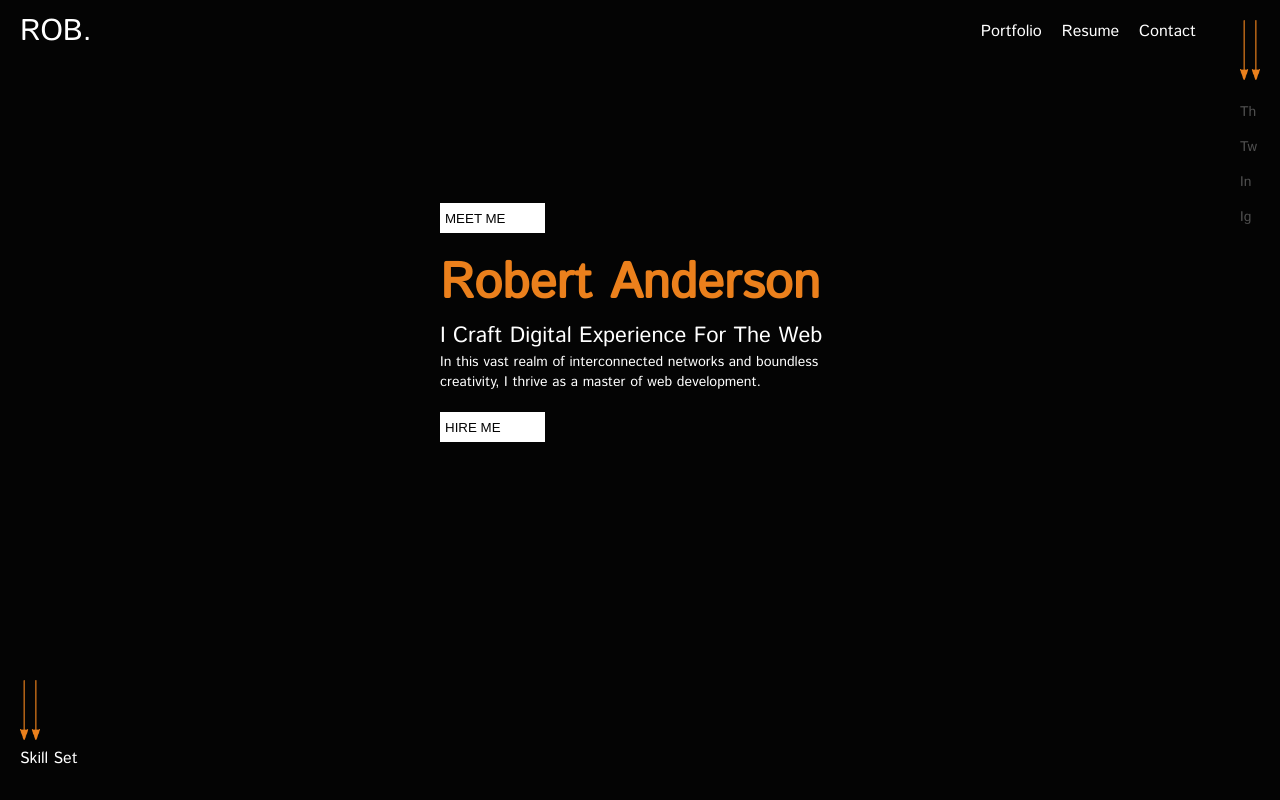
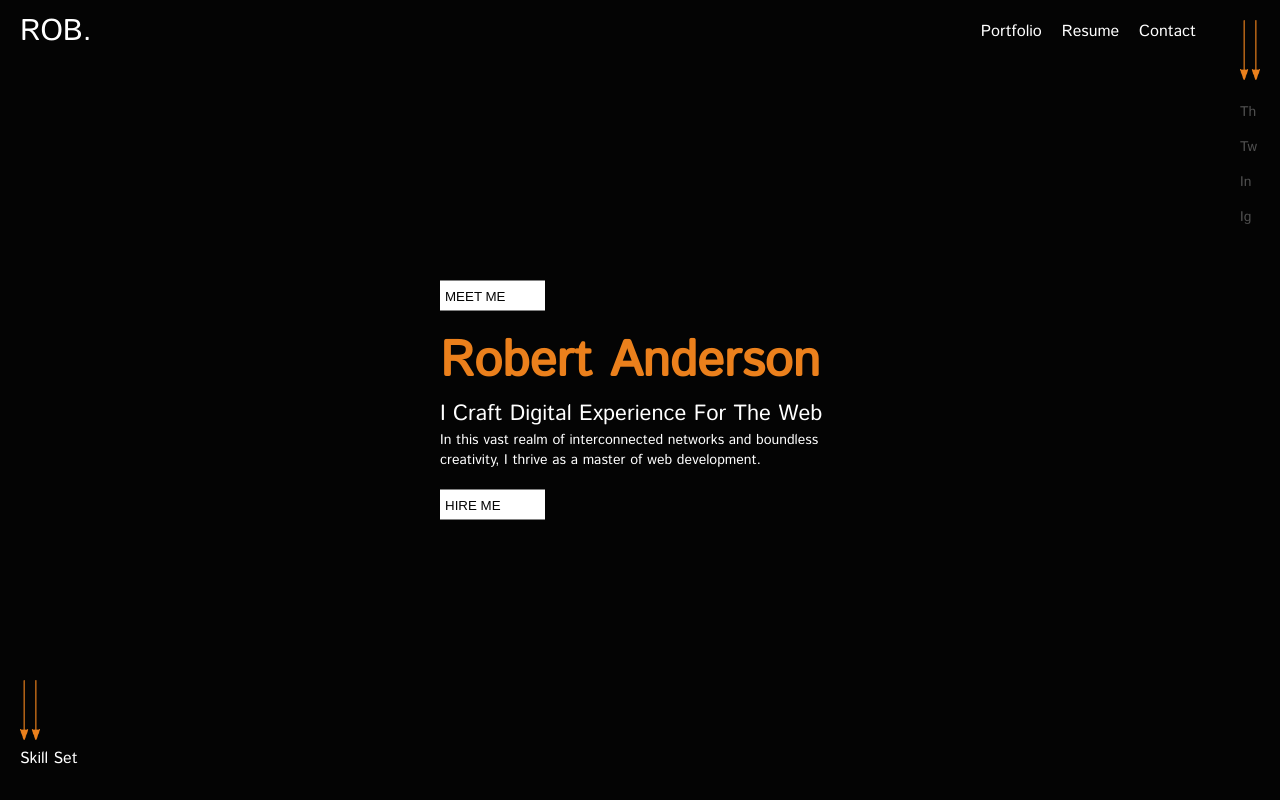
Before and after one commit to ghaneeyat09/Rob-Portfolio, a plain HTML site: page index.html in a window 1280 px wide. Drawn offline with Linux system fonts and the light colour scheme; some icons are missing.

Commit message:
new commit

```diff
--- a/styles.css
+++ b/styles.css
@@ -114,8 +114,12 @@ nav ul li{
 @media screen and (min-width: 550px) {
     .text-content{
         width: 400px;
+        position: absolute;
+        top: 50%;
+        left: 50%;
+        transform: translate(-50%, -50%);
         margin: auto;
-        margin-top: 120px;
+        /* margin-top: 120px; */
     }
     .text-content h1{
         font-size: 40px;
@@ -135,7 +139,7 @@ nav ul li{
 }
 @media screen and (min-width: 900px) {
     .text-content{
-        margin-top: 150px;
+        /* margin-top: 150px; */
     }
     .text-content h1{
         font-size: 50px;
```
